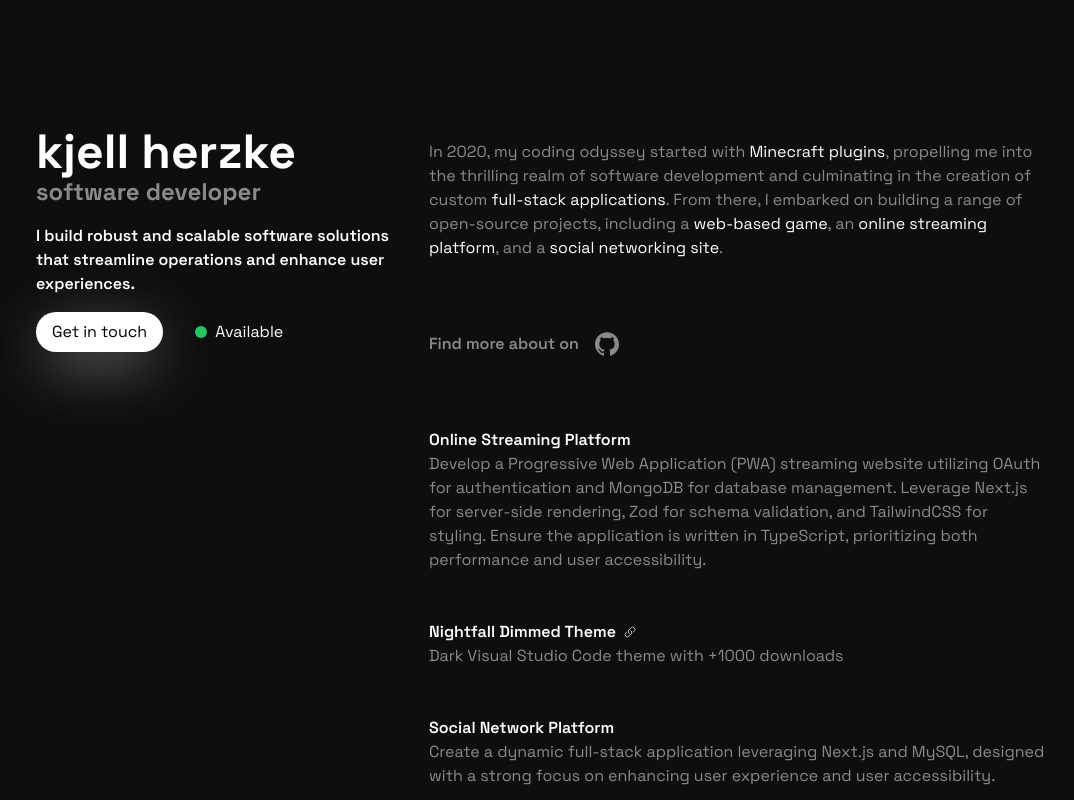
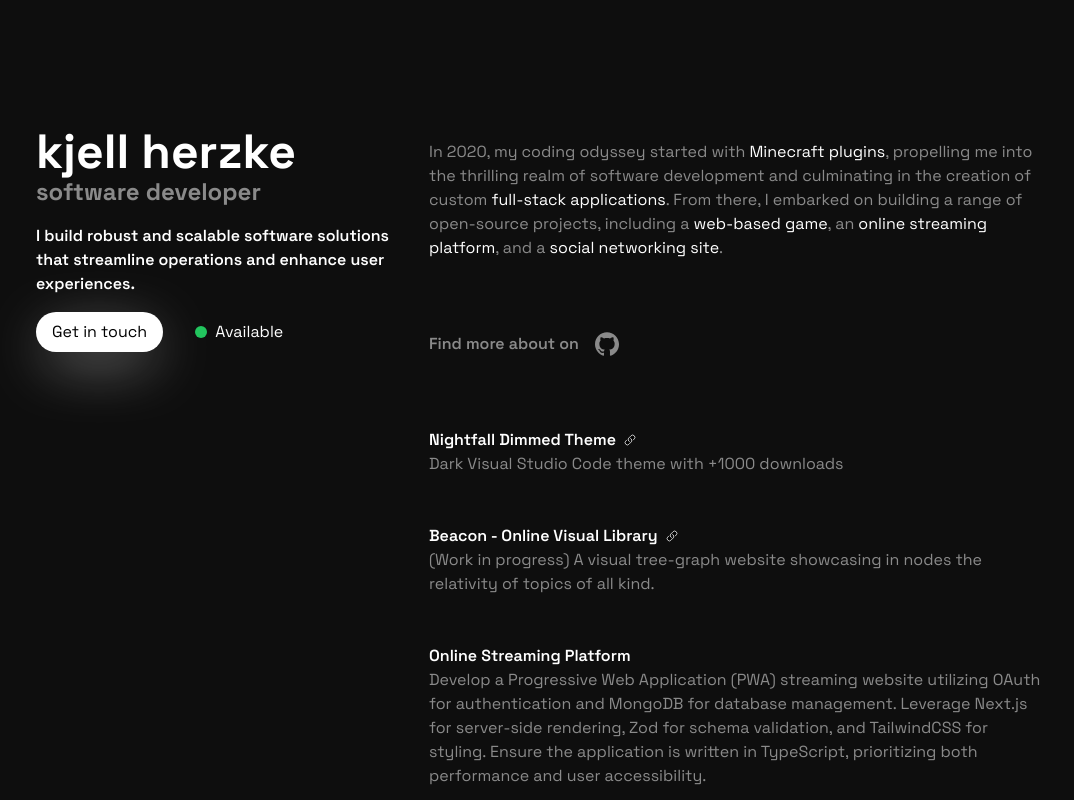
Before and after one commit to kjellherzke/kjellherzke.github.io, a React (Vite) app: page / in a window 1280 px wide. Shown: the top 800 px of the page, without its empty margins (92-1166 px from the left). Built offline with nearby package versions, Linux system fonts and the light colour scheme.

Commit message:
feat: showcasing beacon

```diff
--- a/src/config.ts
+++ b/src/config.ts
@@ -12,19 +12,25 @@ interface MetaInfo {
 
 export const metaProjects: MetaInfo[] = [
   {
+    title: "Nightfall Dimmed Theme",
+    description: "Dark Visual Studio Code theme with +1000 downloads",
+    linkUrl: "https://github.com/kjellherzke/nightfall-theme.git",
+    // logoUrl:
+    // "https://raw.githubusercontent.com/kjellherzke/nightfall-theme/main/images/icon.png",
+  },
+  {
+    title: "Beacon - Online Visual Library",
+    description:
+      "(Work in progress) A visual tree-graph website showcasing in nodes the relativity of topics of all kind.",
+    linkUrl: "https://kjellherzke.github.io/beacon/",
+  },
+  {
     title: "Online Streaming Platform",
     description:
       "Develop a Progressive Web Application (PWA) streaming website utilizing OAuth for authentication and MongoDB for database management. Leverage Next.js for server-side rendering, Zod for schema validation, and TailwindCSS for styling. Ensure the application is written in TypeScript, prioritizing both performance and user accessibility.",
     from: "2023",
     to: "2023",
     // logoUrl: "/projects/griiice-logo.png",
-  },
-  {
-    title: "Nightfall Dimmed Theme",
-    description: "Dark Visual Studio Code theme with +1000 downloads",
-    linkUrl: "https://github.com/kjellherzke/nightfall-theme.git",
-    // logoUrl:
-    // "https://raw.githubusercontent.com/kjellherzke/nightfall-theme/main/images/icon.png",
   },
   {
     title: "Social Network Platform",
```
